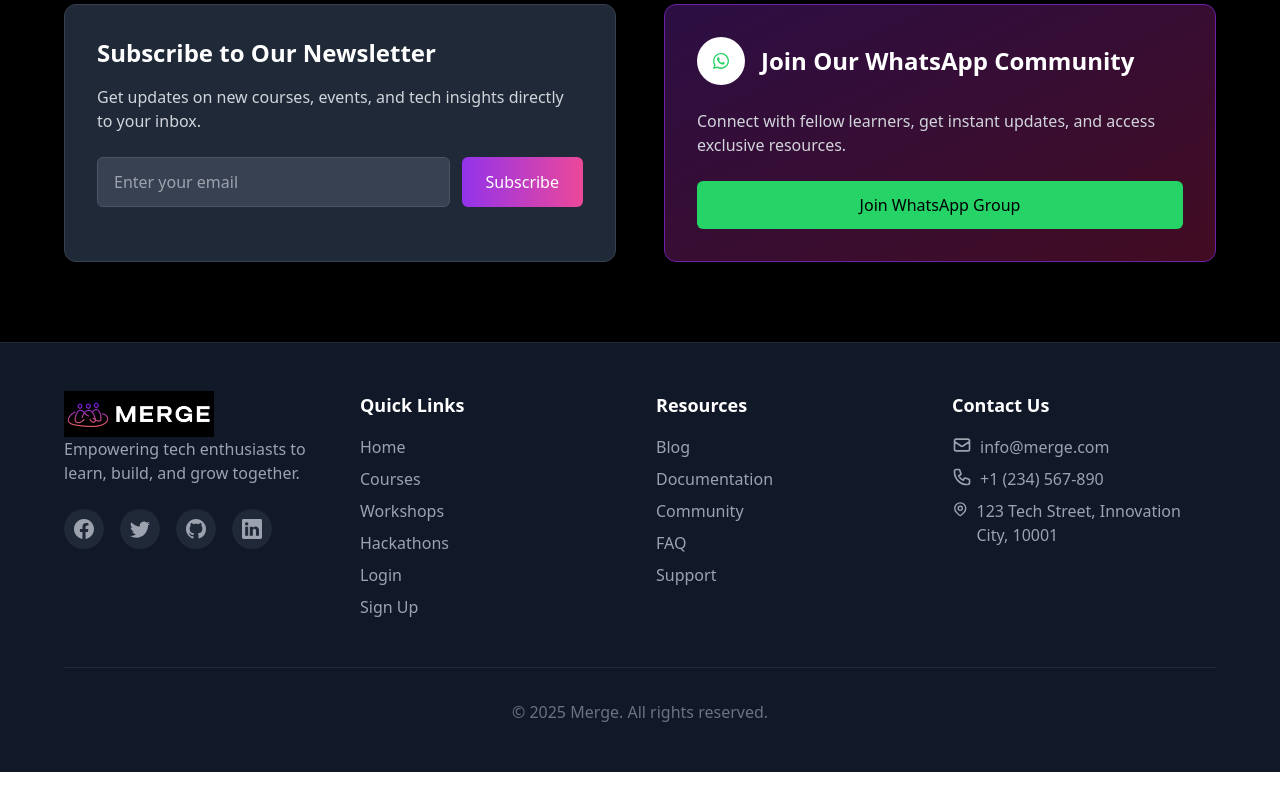
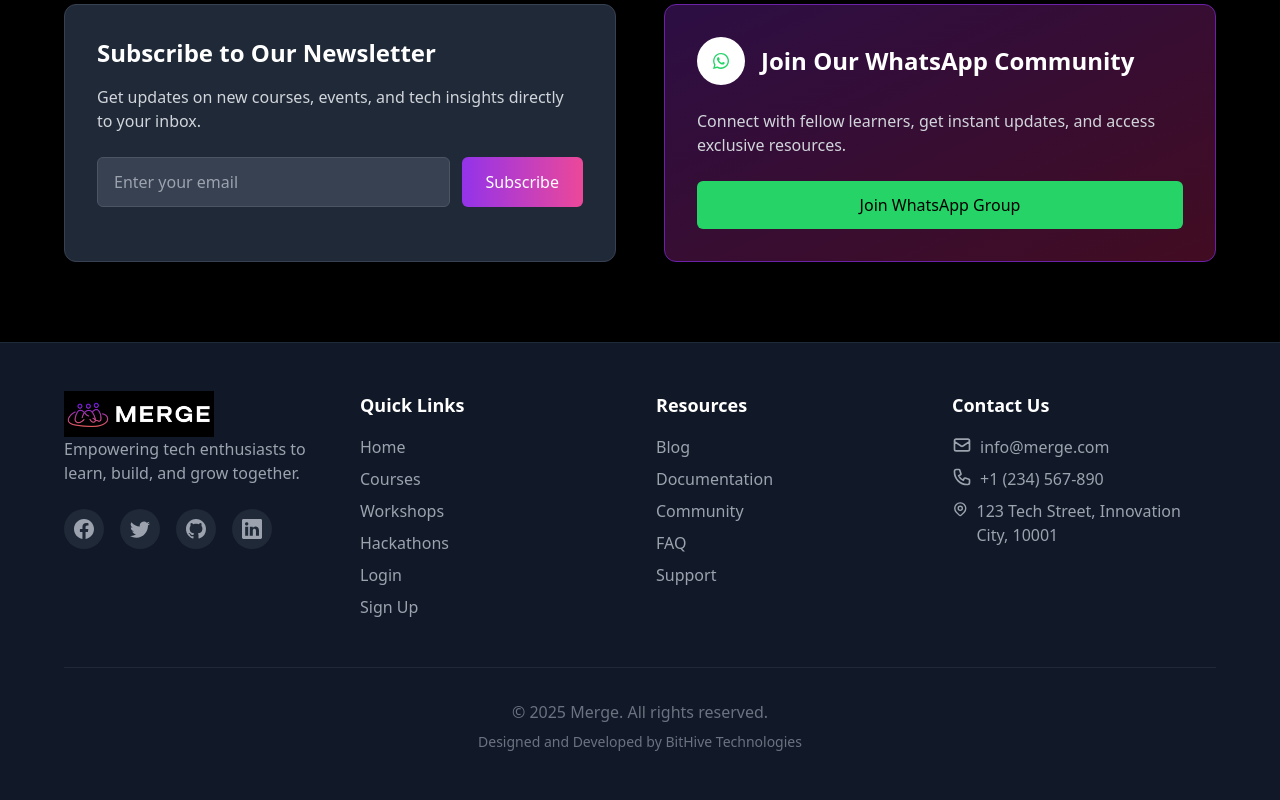
Before and after one commit to BitHiveTechnologies/Merge-Website, a Next.js app: page / in a window 1280 px wide. Shown: the part 3352-4152 px from the top of the page. Before the commit the page ends 4124 px from the top, so only its background shows below. Built offline with nearby package versions, Linux system fonts and the light colour scheme.

Commit message:
actually position both elements on left and right sides

```diff
--- a/app/page.tsx
+++ b/app/page.tsx
@@ -1173,6 +1173,10 @@ export default function Page() {
                     >
                         <p data-oid="yjaoo92">
                             &copy; {new Date().getFullYear()} Merge. All rights reserved.
+                            <br data-oid="e9ku6::" />
+                            <span className="text-sm block mt-2" data-oid="sr9rfeo">
+                                Designed and Developed by BitHive Technologies
+                            </span>
                         </p>
                     </div>
                 </div>
```
